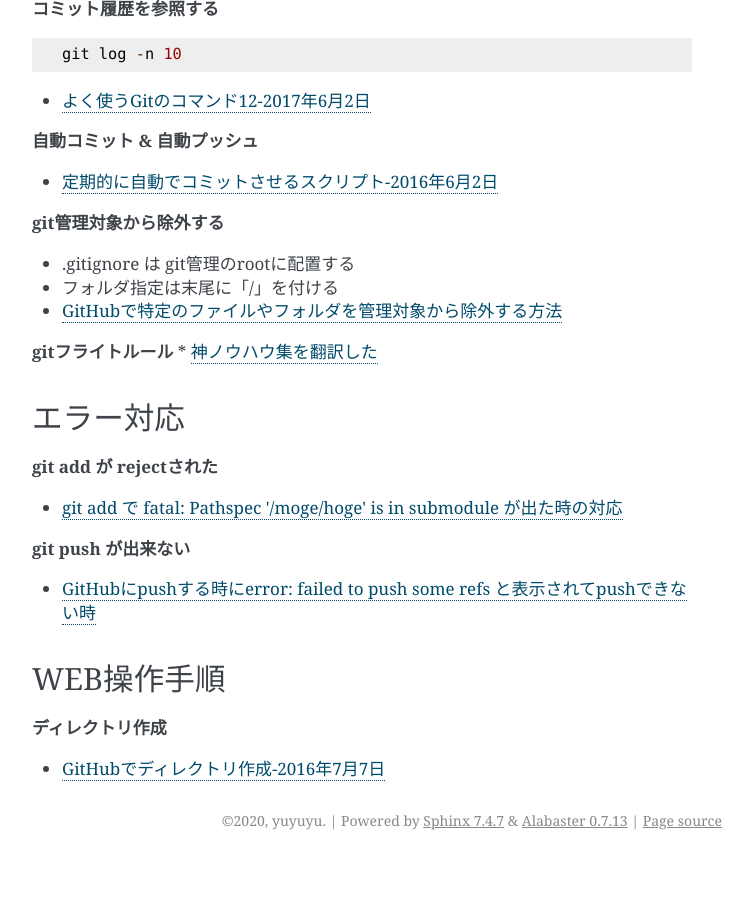
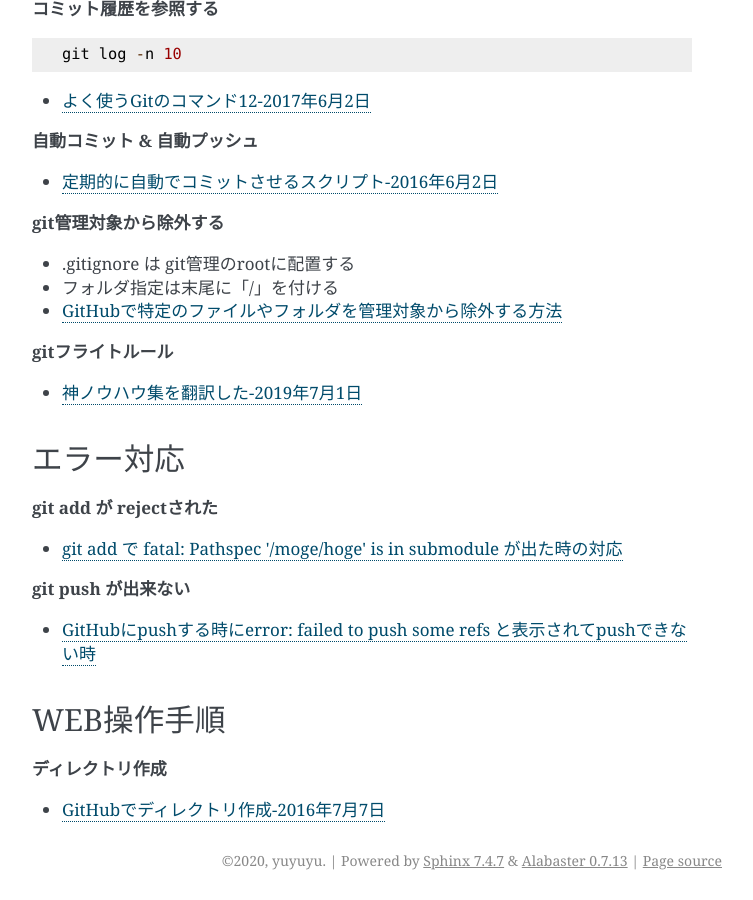
Before and after one commit to yuyuyu0706/sphinx, a Sphinx documentation site: the page built from github/source/work/page01.rst, in a window 1280 px wide and 900 px high, scrolled down 2836 px. Shown: the whole window, without its empty margins (388-1141 px from the left). Built offline with Sphinx 7.4.7, drawn with Linux system fonts in a browser that asks for light colours; before the commit the page ends 3696 px from its top, so only the background shows below that.

Commit message:
auto commit

```diff
--- a/github/source/work/page01.rst
+++ b/github/source/work/page01.rst
@@ -139,7 +139,8 @@ Tips
 * `GitHubで特定のファイルやフォルダを管理対象から除外する方法 <https://fantastech.net/gitignore>`_
 
 **gitフライトルール**
-* `神ノウハウ集を翻訳した <https://blog.labot.jp/entry/2019/07/01/183204>`_
+
+* `神ノウハウ集を翻訳した-2019年7月1日 <https://blog.labot.jp/entry/2019/07/01/183204>`_
 
 
 エラー対応
```
